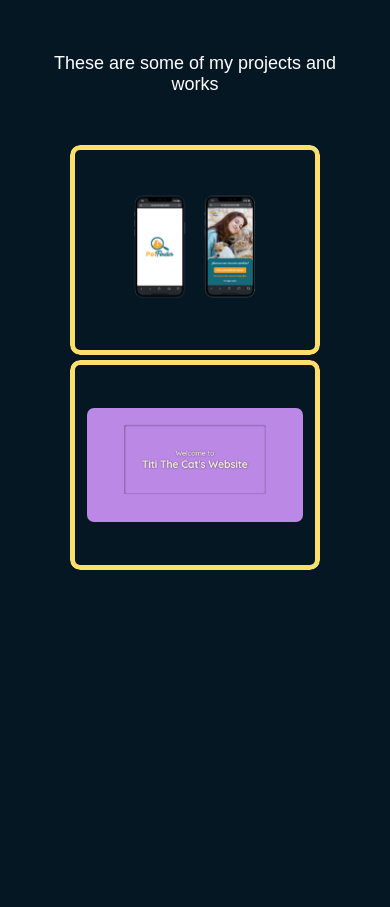
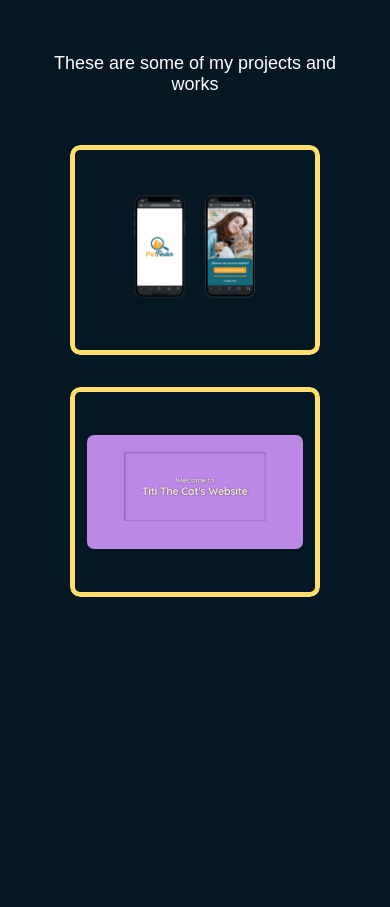
Before and after one commit to maria-mtm/maria-mtm.github.io, a plain HTML site: page index.html in a window 390 px wide. Shown: the part 3607-4514 px from the top of the page. Drawn offline with nearby package versions, Linux system fonts and the light colour scheme; a web font is replaced by a local one.

Commit message:
grid gap

```diff
--- a/style.css
+++ b/style.css
@@ -798,7 +798,7 @@ Movile tech  */
         margin-top: 50px;
         display:grid;
         grid-template-columns: repeat(1,1fr);
-        grid-gap:px;
+        gap:2em;
     }
 
 }
@@ -809,7 +809,7 @@ Movile tech  */
         margin-top: 50px;
         display:grid;
         grid-template-columns: repeat(1,1fr);
-        grid-gap:5px;
+        gap:2em;
     }
 
 
```
